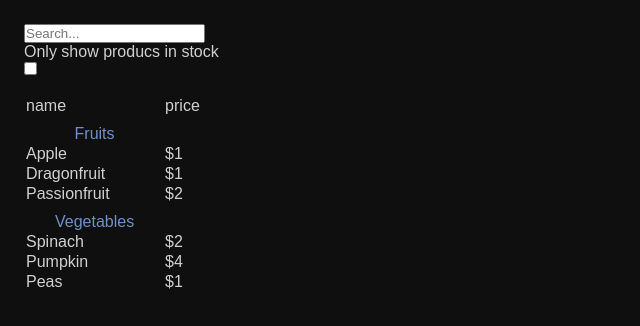
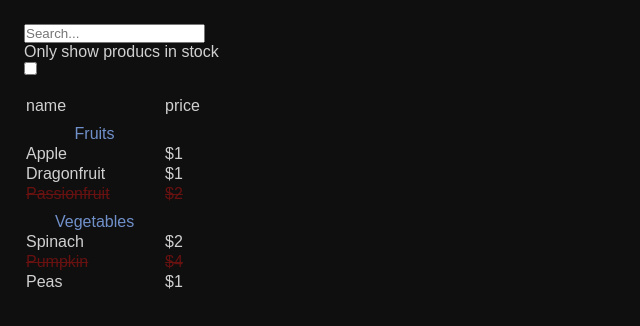
Before and after one commit to krzysztof-kozak/vite-react-ts, a React (Vite) app: page / in a window 1280 px wide. Shown: the top 326 px of the page, without its empty margins (0-640 px from the left). Built offline with nearby package versions, Linux system fonts and the light colour scheme.

Commit message:
add state and interactivity

```diff
--- a/src/App.tsx
+++ b/src/App.tsx
@@ -1,4 +1,5 @@
-import { ComponentProps } from "react";
+import { ComponentProps, useState } from "react";
+import classNames from "classnames";
 
 interface Product {
     readonly category: string;
@@ -27,21 +28,71 @@ interface FilterableProductTableprops {
 }
 
 function FilterableProductTable({ products }: FilterableProductTableprops) {
+    const [filterText, setFilterText] = useState<string>("");
+    const [isStockOnly, setIsStockOnly] = useState<boolean>(false);
+
+    function handleFilterTextChange(newText: string) {
+        setFilterText(newText);
+    }
+
+    function handleStockOnlyToggle() {
+        setIsStockOnly((previousValue) => !previousValue);
+    }
+
+    const filteredProducts = products.filter((product) => {
+        const matchesSearchFilter = product.name
+            .toLowerCase()
+            .includes(filterText.toLocaleLowerCase());
+
+        const matchesStockOnlyFilter = isStockOnly
+            ? product.stocked === true
+            : true;
+
+        return matchesSearchFilter && matchesStockOnlyFilter;
+    });
+
     return (
         <>
-            <SearchBar />
-            <ProductTable products={products} />
+            <SearchBar
+                filterText={filterText}
+                isStockOnly={isStockOnly}
+                onFilterTextChange={handleFilterTextChange}
+                onStockOnlyToggle={handleStockOnlyToggle}
+            />
+            <ProductTable products={filteredProducts} />
         </>
     );
 }
 
-function SearchBar() {
+interface SearchBarProps {
+    filterText: string;
+    isStockOnly: boolean;
+    onFilterTextChange: (newText: string) => void;
+    onStockOnlyToggle: () => void;
+}
+
+function SearchBar({
+    filterText,
+    isStockOnly,
+    onFilterTextChange,
+    onStockOnlyToggle,
+}: SearchBarProps) {
     return (
         <>
-            <input type="text" placeholder="Search..." />
+            <input
+                type="text"
+                placeholder="Search..."
+                value={filterText}
+                onChange={(e) => onFilterTextChange(e.target.value)}
+            />
+
             <label>
                 <p>Only show producs in stock</p>
-                <input type="checkbox" />
+                <input
+                    type="checkbox"
+                    checked={isStockOnly}
+                    onChange={() => onStockOnlyToggle()}
+                />
             </label>
         </>
     );
@@ -70,6 +121,7 @@ function ProductTable({ products }: ProductTableProps) {
                 key={product.name}
                 name={product.name}
                 price={product.price}
+                isInStock={product.stocked}
             />
         );
     });
@@ -103,11 +155,12 @@ function ProductCategoryRow({ category }: ProductCategoryRow) {
 interface ProductRowProps {
     name: string;
     price: string;
+    isInStock: boolean;
 }
 
-function ProductRow({ name, price }: ProductRowProps) {
+function ProductRow({ name, price, isInStock }: ProductRowProps) {
     return (
-        <tr>
+        <tr className={classNames({ "out-of-stock": !isInStock })}>
             <td>{name}</td>
             <td>{price}</td>
         </tr>
--- a/src/index.scss
+++ b/src/index.scss
@@ -33,3 +33,8 @@ table {
   text-align: center;
   padding-top: 0.5rem;
 }
+
+.out-of-stock {
+  color: rgb(103, 17, 17);
+  text-decoration: line-through;
+}
```
